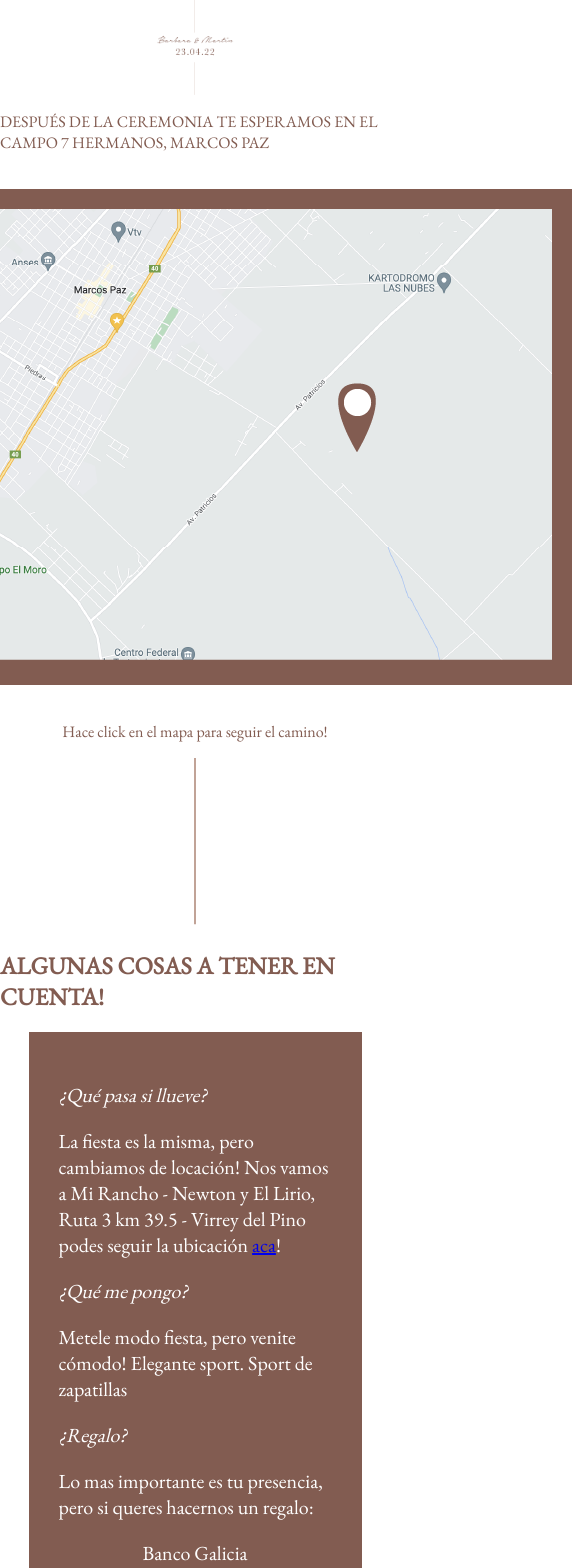
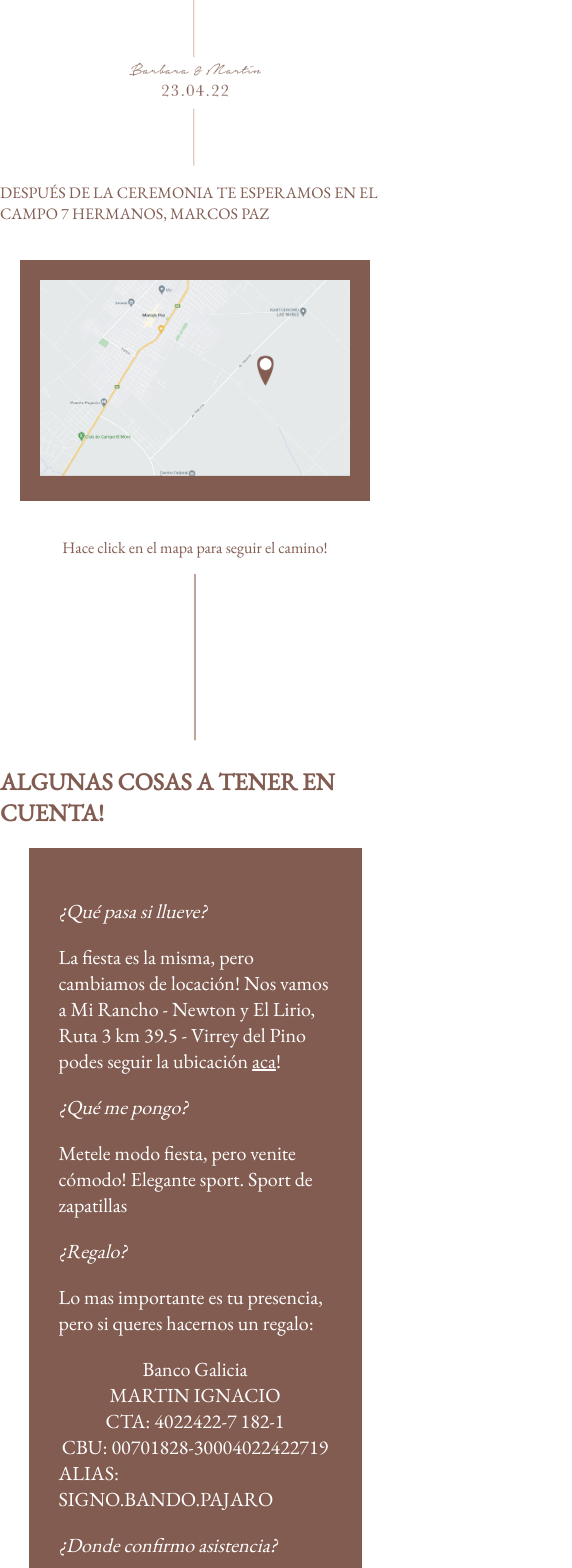
Before and after one commit to barbarakrzisnik/wed-invite, a React (Create React App) app: page / in a window 390 px wide. Shown: the top 1568 px of the page, 572 px wide, since content can reach past the window. Built offline with nearby package versions, Linux system fonts and the light colour scheme.

Commit message:
arreglo mobile

```diff
--- a/src/App.js
+++ b/src/App.js
@@ -10,13 +10,13 @@ const App = () => {
         <img src={nombres} alt="titulo"></img>
       </div>
       <div>
-        <p>
+        <p >
           DESPUÉS DE LA CEREMONIA TE ESPERAMOS EN EL CAMPO 7 HERMANOS, MARCOS
           PAZ
         </p>
       </div>
       <div className="mapa">
-         <a href="https://www.google.com/maps/dir/Parroquia+Virgen+de+las+Flores,+Juez+de+la+Gándara,+Morón,+Provincia+de+Buenos+Aires/-34.823175,-58.7835084/@-34.8052562,-58.8109793,15.67z/data=!4m14!4m13!1m10!1m1!1s0x95bcb89d87e7bc05:0x6e95892f14f8e247!2m2!1d-58.6149232!2d-34.6444808!3m4!1m2!1d-58.8057568!2d-34.7420002!3s0x95bceba1da1a5ec7:0xfeffaa2d7a9135b2!1m0!3e0?hl=es-AR"><img src={mapita} alt="mapa"></img></a>
+         <a className="link" href="https://www.google.com/maps/dir/Parroquia+Virgen+de+las+Flores,+Juez+de+la+Gándara,+Morón,+Provincia+de+Buenos+Aires/-34.823175,-58.7835084/@-34.8052562,-58.8109793,15.67z/data=!4m14!4m13!1m10!1m1!1s0x95bcb89d87e7bc05:0x6e95892f14f8e247!2m2!1d-58.6149232!2d-34.6444808!3m4!1m2!1d-58.8057568!2d-34.7420002!3s0x95bceba1da1a5ec7:0xfeffaa2d7a9135b2!1m0!3e0?hl=es-AR"><img className="imagen-mapa"z src={mapita} alt="mapa"></img></a>
 
       </div>
       <p>Hace click en el mapa para seguir el camino!</p>
--- a/src/App.scss
+++ b/src/App.scss
@@ -11,7 +11,7 @@ body {
     align-items: center;
     width: 100%;
     .imagen {
-        width: 40%;
+        width: 70%;
         display: flex;
         justify-content: center;
         img {
@@ -23,7 +23,15 @@ body {
         padding: 20px;
         color: white;
         margin: 20px;
-    }
+        display: flex;
+        justify-content: center;
+        align-items: center;
+            .imagen-mapa {
+                width: 100%;
+                overflow: hidden;
+            }
+        }
+
     .cursiva {
         font-style: italic;
     }
@@ -34,7 +42,11 @@ body {
         color: white;
         font-size: 20px;
         margin-bottom: 50px;
+        a {
+            color: white;
+        }
         .regalo {
+
             display: flex;
             flex-direction: column;
             align-items: center;
@@ -47,3 +59,26 @@ body {
 
 
 }
+@media (max-width: 375px) {
+ .contenedor-pagina{
+    .imagen {
+        width: 100%;
+
+    }
+    .mapa {
+        padding: 5px;
+        .imagen-mapa {
+            width: 100%;
+        }
+    }
+    p {
+        text-align: center;
+        font-size: 16px;
+    }
+    h2 {
+        font-size: 18px;
+    }
+
+ }
+
+}
```
